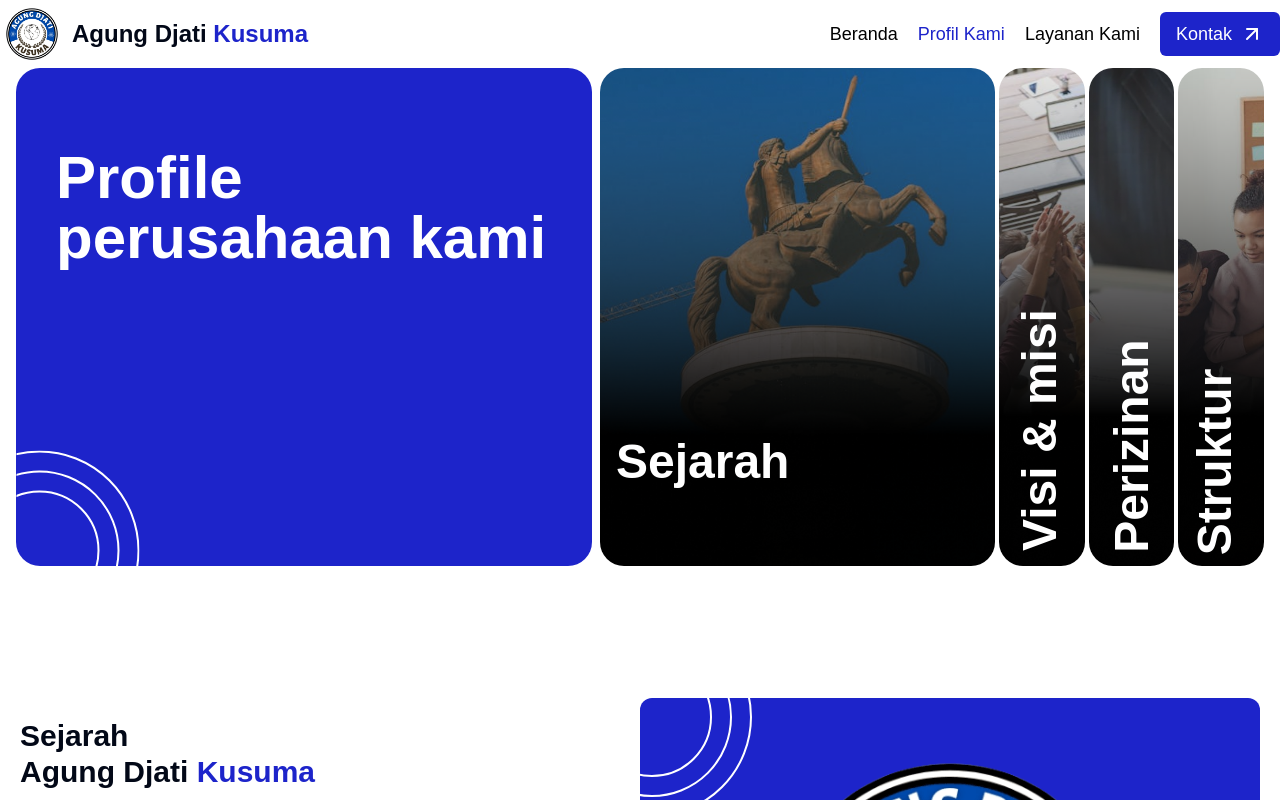
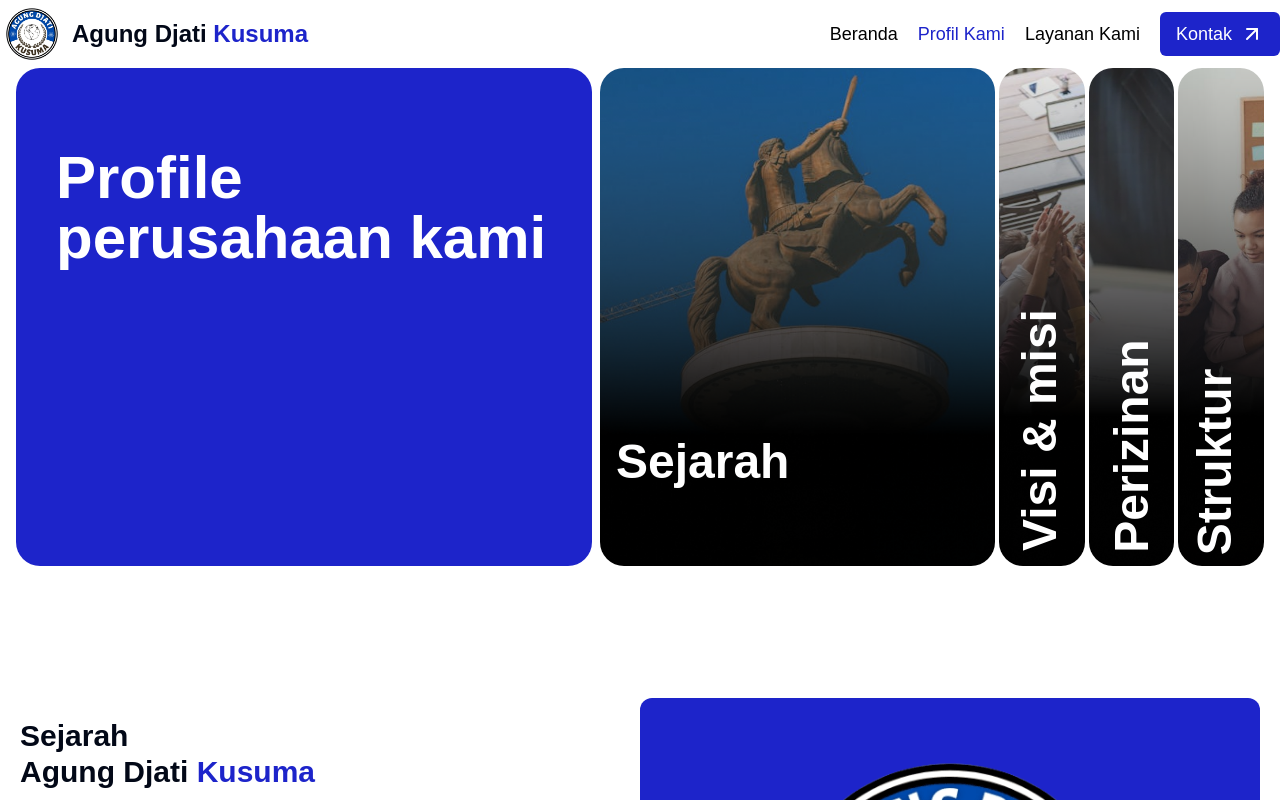
Before and after one commit to Codeelder/agungdjatikusuma, a Next.js app: page /profile in a window 1280 px wide. Shown: the top 800 px of the page. Built offline with nearby package versions, Linux system fonts and the light colour scheme.

Commit message:
fix(component): menambahkan sekaligus sedikit merapikan kode

```diff
--- a/src/constants/component.tsx
+++ b/src/constants/component.tsx
@@ -7,7 +7,7 @@
     )
 }
 
-export const Elipse = () => {
+export const Elipses = () => {
     return (
         <>
             <svg className="absolute" width="116" height="123" viewBox="0 0 116 123" fill="none" xmlns="http://www.w3.org/2000/svg">
@@ -38,12 +38,23 @@
     )
 }
 
-export const Circle = ({className}: {className?: string }) => {
+export const Circle = ({
+    className, stroke }: { className?: string, stroke?: string }) => {
     return (
         <svg className={className} width="116" height="123" viewBox="0 0 116 123" fill="none" xmlns="http://www.w3.org/2000/svg">
-            <circle cx="16" cy="23" r="99" stroke="white" strokeWidth="2" />
-            <circle cx="16" cy="23" r="79" stroke="white" strokeWidth="2" />
-            <circle cx="16" cy="23" r="59" stroke="white" strokeWidth="2" />
+            <circle cx="16" cy="23" r="99" stroke={stroke} strokeWidth="2" />
+            <circle cx="16" cy="23" r="79" stroke={stroke} strokeWidth="2" />
+            <circle cx="16" cy="23" r="59" stroke={stroke} strokeWidth="2" />
         </svg>
     )
 }
+
+export const Elipse = ({ className }: { className?: string }) => {
+    return (
+        <svg className={className} width="93" height="200" viewBox="0 0 93 200" fill="none" xmlns="http://www.w3.org/2000/svg">
+            <circle cx="100" cy="100" r="99" stroke="white" strokeWidth="2" />
+            <circle cx="100" cy="100" r="79" stroke="white" strokeWidth="2" />
+            <circle cx="100" cy="100" r="59" stroke="white" strokeWidth="2" />
+        </svg>
+    )
+}
```
